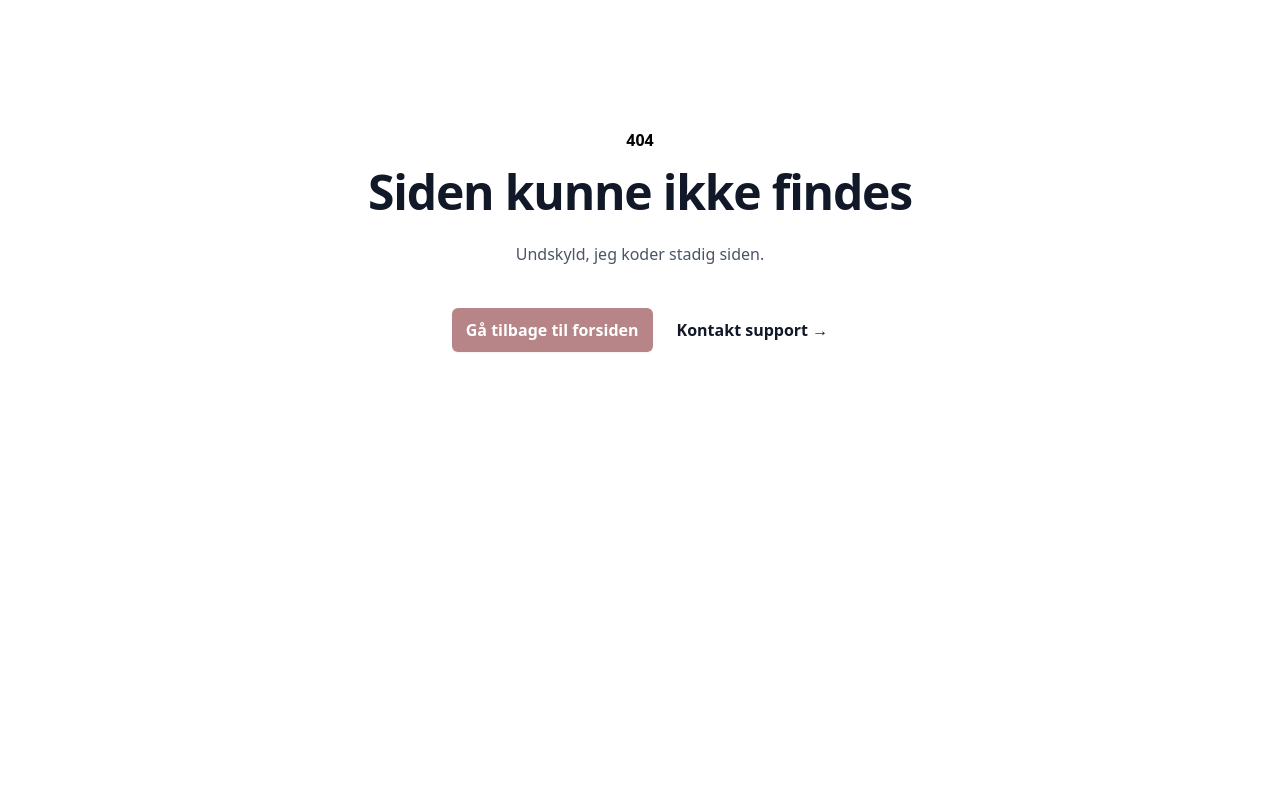
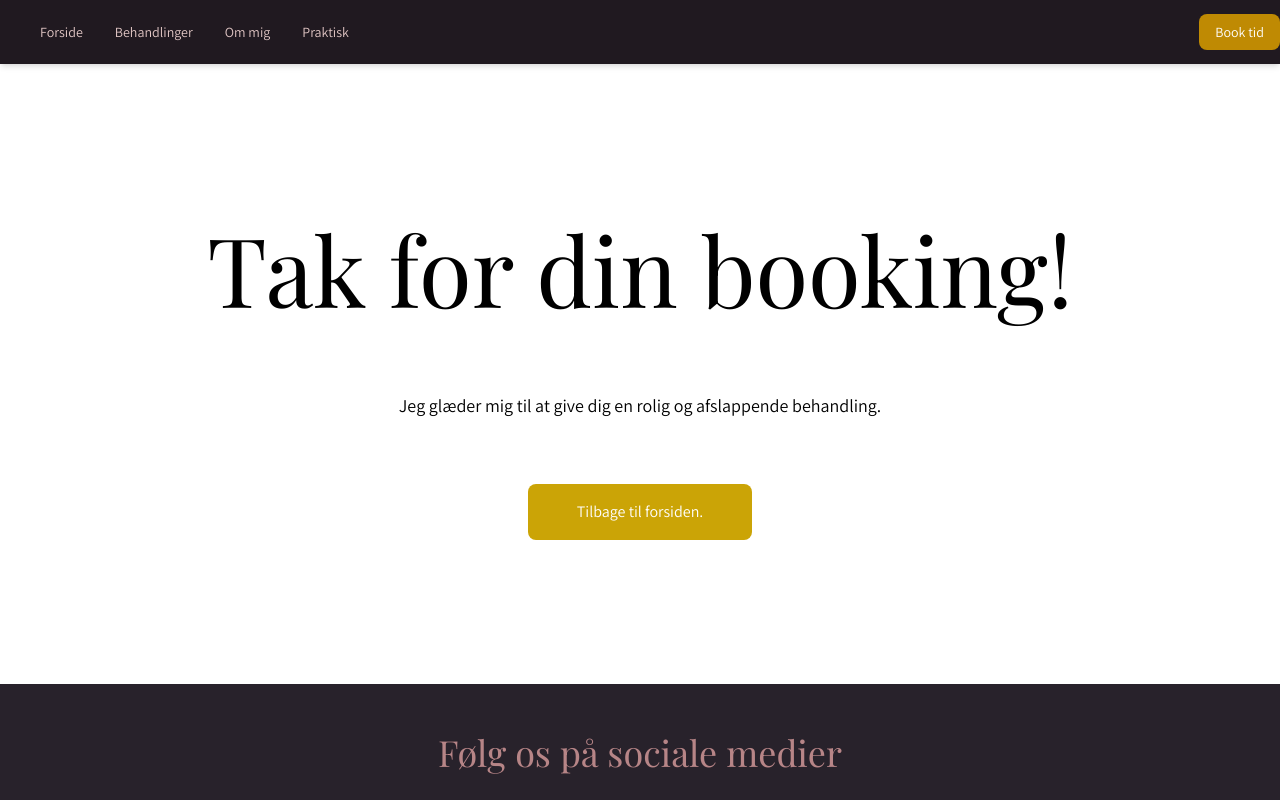
Before and after one commit to phansen88/scbh, a Next.js app: page /tak-for-din-booking in a window 1280 px wide. Before the commit this address had no page. Shown: the top 800 px of the page. Built offline with nearby package versions, Linux system fonts and the light colour scheme.

Commit message:
Updated and added page

```diff
--- /dev/null
+++ b/src/app/(primary)/tak-for-din-booking/page.tsx
@@ -0,0 +1,24 @@
+import Link from 'next/link';
+
+export default function ThankYou() {
+  return (
+    <>
+      <div className="flex justify-center items-center my-8 sm:my-28">
+        <div className="grid w-full px-6 py-8 gap-12 sm:gap-16 rounded-xl bg-white/90 text-center">
+          <h3 className="text-4xl sm:text-[6rem] leading-tight font-playfair">
+            Tak for din booking!
+          </h3>
+          <p className="text-lg">
+            Jeg glæder mig til at give dig en rolig og afslappende behandling.
+          </p>
+          <Link
+            className="text-white bg-curry-500 hover:bg-curry-600/85 font-medium rounded-lg w-56 text-base px-6 py-4 block mx-auto"
+            href="/"
+          >
+            Tilbage til forsiden.
+          </Link>
+        </div>
+      </div>
+    </>
+  );
+}
--- a/src/app/not-found.tsx
+++ b/src/app/not-found.tsx
@@ -1,3 +1,5 @@
+import Link from 'next/link';
+
 export default function NotFound() {
   return (
     <>
@@ -8,18 +10,19 @@ export default function NotFound() {
             Siden kunne ikke findes
           </h1>
           <p className="mt-6 text-base leading-7 text-gray-600">
-            Undskyld, jeg koder stadig siden.
+            Undskyld, siden kodes stadig.
           </p>
           <div className="mt-10 flex items-center justify-center gap-x-6">
-            <a
+            <Link
               href="/"
-              className="rounded-md bg-lash-pink-500 px-3.5 py-2.5 text-md font-semibold text-white shadow-sm hover:bg-lash-pink-600 focus-visible:outline focus-visible:outline-2 focus-visible:outline-offset-2 focus-visible:outline-book-600"
+              className="rounded-md bg-lash-pink-500 px-5 py-5 text-md font-semibold text-white shadow-sm hover:bg-lash-pink-600 focus-visible:outline focus-visible:outline-2 focus-visible:outline-offset-2 focus-visible:outline-book-600"
             >
               Gå tilbage til forsiden
-            </a>
+            </Link>
+            {/*
             <a href="/" className="text-md font-semibold text-gray-900">
               Kontakt support <span aria-hidden="true">&rarr;</span>
-            </a>
+  </a> */}
           </div>
         </div>
       </main>
```
